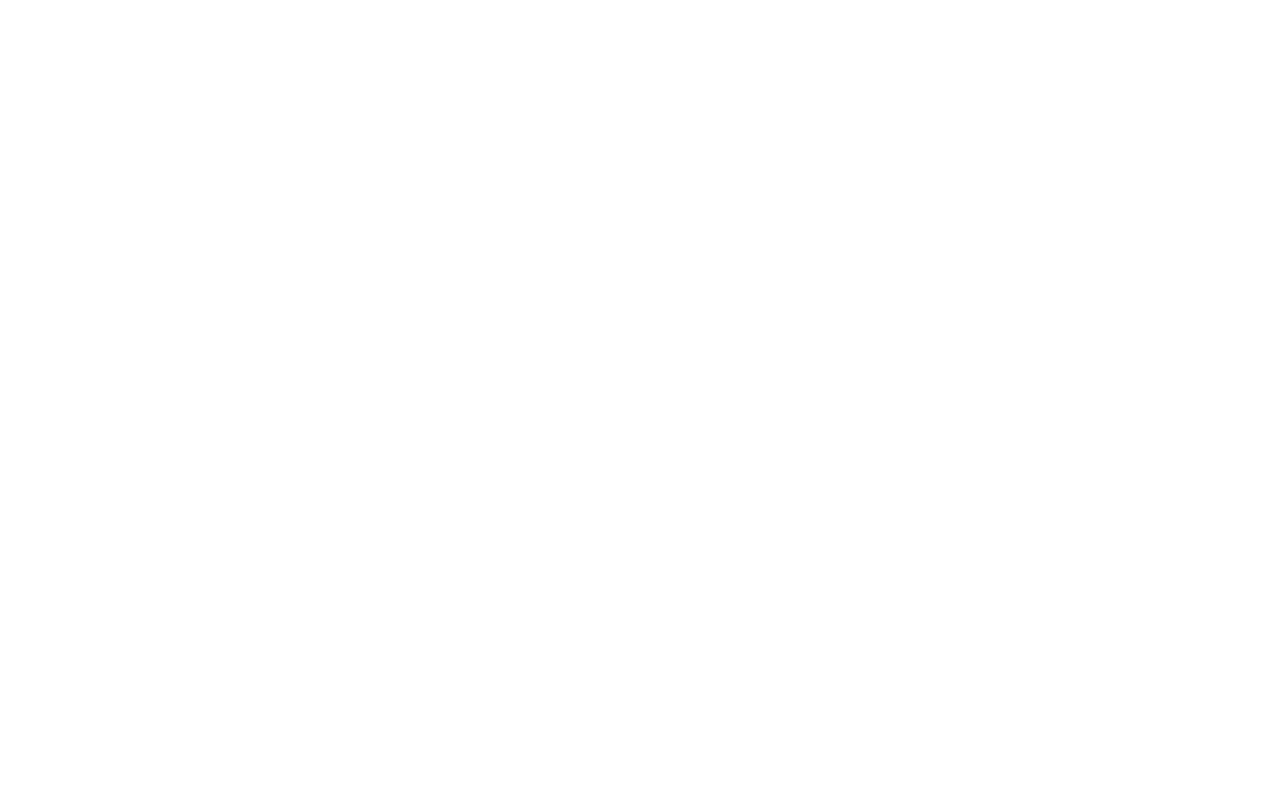
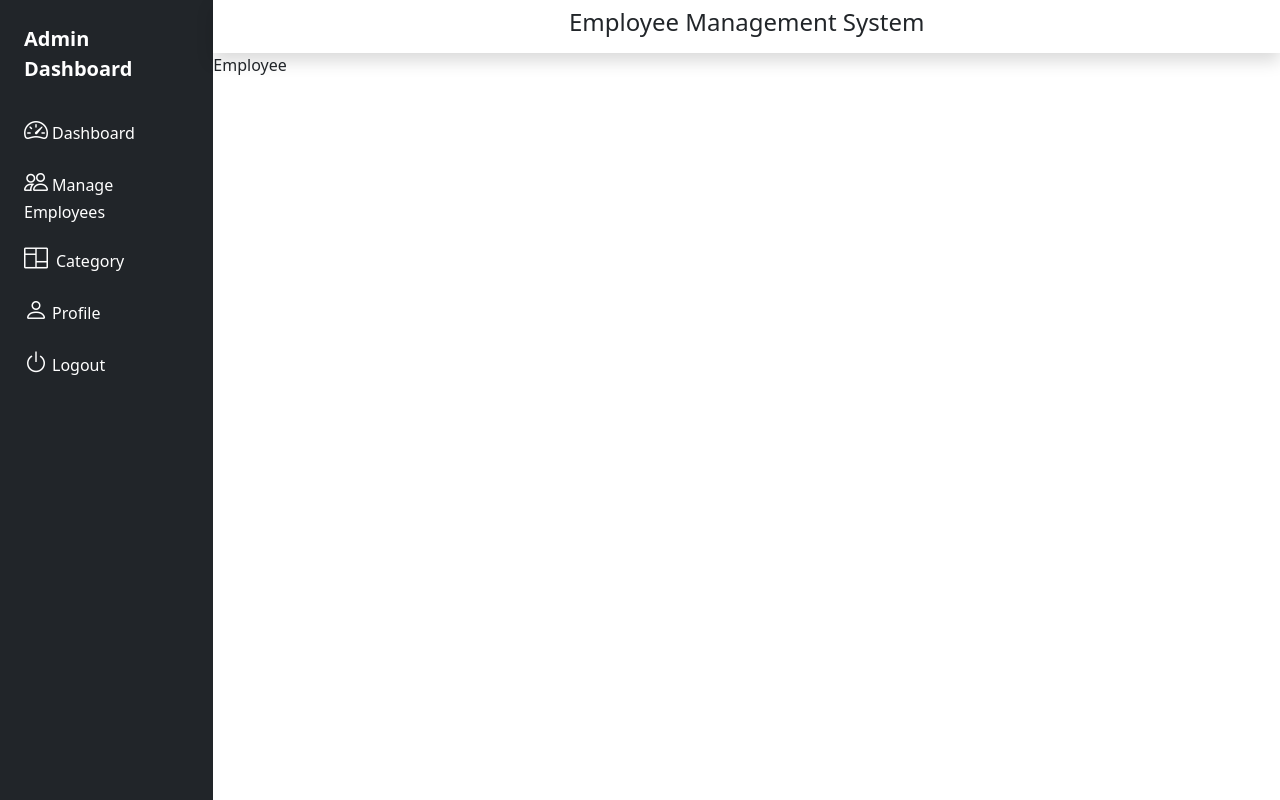
Before and after one commit to yousseflearn/Employee-Management-System, a React (Vite) app in the folder EmployeeMS/: page /dashboard/employee in a window 1280 px wide. Before the commit this address had no page. Built offline with nearby package versions, Linux system fonts and the light colour scheme.

Commit message:
Dashboard Design with some Pages

```diff
--- a/EmployeeMS/src/App.jsx
+++ b/EmployeeMS/src/App.jsx
@@ -3,13 +3,22 @@
 import Login from "./components/Login.jsx";
 import { BrowserRouter, Routes, Route } from "react-router-dom";
 import Dashboard from "./components/Dashboard.jsx";
+import Home from "./components/Home.jsx";
+import Employee from "./components/Employee.jsx";
+import Category from "./components/Category.jsx";
+import Profile from "./components/Profile.jsx";
 
 function App() {
   return (
     <BrowserRouter>
       <Routes>
         <Route path="/adminlogin" element={<Login />}></Route>
-        <Route path="/dashboard" element={<Dashboard />}></Route>
+        <Route path="/dashboard" element={<Dashboard />}>
+          <Route path="" element={<Home />}></Route>
+          <Route path="/dashboard/employee" element={<Employee />}></Route>
+          <Route path="/dashboard/category" element={<Category />}></Route>
+          <Route path="/dashboard/profile" element={<Profile />}></Route>
+        </Route>
       </Routes>
     </BrowserRouter>
   );
--- /dev/null
+++ b/EmployeeMS/src/components/Category.jsx
@@ -0,0 +1,7 @@
+import React from "react";
+
+const Category = () => {
+  return <div>Category</div>;
+};
+
+export default Category;
--- a/EmployeeMS/src/components/Dashboard.jsx
+++ b/EmployeeMS/src/components/Dashboard.jsx
@@ -1,5 +1,81 @@
+import { Link, Outlet } from "react-router-dom";
+import "bootstrap-icons/font/bootstrap-icons.css";
+
 const Dashboard = () => {
-  return <div>Dashboard</div>;
+  return (
+    <div className="container-fluid">
+      <div className="row flex-nowrap">
+        <div className="col-auto col-md-3 col-xl-2 px-sm-2 px-0 bg-dark">
+          <div className="d-flex flex-column align-items-center align-items-sm-start px-3 pt-2 text-white min-vh-100">
+            <a
+              href="/"
+              className="d-flex align-items-center pb-3 mb-md-1 mt-md-3 me-md-auto text-white text-decoration-none"
+            >
+              <span className="fs-5 fw-bolder d-none d-sm-inline">
+                Admin Dashboard
+              </span>
+            </a>
+            <ul
+              className="nav nav-pills flex-column mb-sm-auto mb-0 align-items-center align-items-sm-start"
+              id="menu"
+            >
+              <li className="w-100 m-auto">
+                <Link
+                  to="/"
+                  data-bs-toggle="collapse"
+                  className="nav-link text-white px-0 align-middle text-red-hover"
+                >
+                  <i className="fs-4 bi-speedometer2"></i>
+                  <span className="ms-1 d-none d-sm-inline">Dashboard</span>
+                </Link>
+              </li>
+              <li className="w-100">
+                <Link
+                  to="/dashboard/employee"
+                  className="nav-link px-0 align-middle text-white"
+                >
+                  <i className="fs-4 bi-people"></i>
+                  <span className="ms-1 d-none d-sm-inline">
+                    Manage Employees
+                  </span>
+                </Link>
+              </li>
+              <li className="w-100">
+                <Link
+                  to="/dashboard/category"
+                  className="nav-link px-0 align-middle text-white"
+                >
+                  <i className="fs-4 bi-columns "></i>
+                  <span className="ms-2 d-none d-sm-inline">Category</span>
+                </Link>
+              </li>
+              <li className="w-100">
+                <Link
+                  to="/dashboard/profile"
+                  className="nav-link px-0 align-middle text-white"
+                >
+                  <i className="fs-4 bi-person"></i>
+                  <span className="ms-1 d-none d-sm-inline">Profile</span>
+                </Link>
+              </li>
+              <li className="w-100">
+                <a href="#" className="nav-link px-0 align-middle text-white">
+                  <i className="fs-4 bi-power"></i>
+                  <span className="ms-1 d-none d-sm-inline">Logout</span>
+                </a>
+              </li>
+            </ul>
+          </div>
+        </div>
+        <div className="col p-0 m-0">
+          <div className="p-2 d-flex justify-content-center shadow">
+            <h4>Employee Management System</h4>
+          </div>
+          <Outlet />
+        </div>
+      </div>
+    </div>
+  );
 };
 
 export default Dashboard;
--- /dev/null
+++ b/EmployeeMS/src/components/Employee.jsx
@@ -0,0 +1,7 @@
+import React from "react";
+
+const Employee = () => {
+  return <div>Employee</div>;
+};
+
+export default Employee;
--- /dev/null
+++ b/EmployeeMS/src/components/Home.jsx
@@ -0,0 +1,7 @@
+import React from "react";
+
+const Home = () => {
+  return <div>Home</div>;
+};
+
+export default Home;
--- a/EmployeeMS/src/components/Login.jsx
+++ b/EmployeeMS/src/components/Login.jsx
@@ -29,7 +29,7 @@
   return (
     <div className="d-flex justify-content-center align-items-center vh-100 loginPage">
       <div className="p-3 rounded w-25 border loginForm">
-        <div className="text-warning">{error && error}</div>
+        <div className="text-warning">{error}</div>
         <h2 className="text-center">Login Page</h2>
         <form onSubmit={handleSubmit}>
           <div className="mb-3">
--- /dev/null
+++ b/EmployeeMS/src/components/Profile.jsx
@@ -0,0 +1,7 @@
+import React from "react";
+
+const Profile = () => {
+  return <div>Profile</div>;
+};
+
+export default Profile;
--- a/EmployeeMS/src/components/style.css
+++ b/EmployeeMS/src/components/style.css
@@ -7,3 +7,10 @@
   background-color: rgba(1, 32, 93, 0.6);
   color: white;
 }
+
+.nav-link:hover {
+  background-color: orange;
+  width: 100%;
+  color: azure;
+  transition: ease 0.3s;
+}
```
